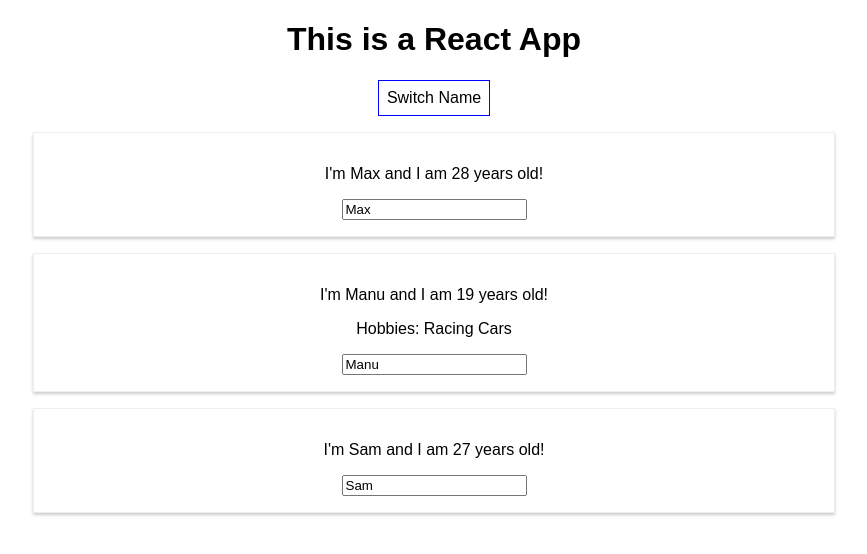
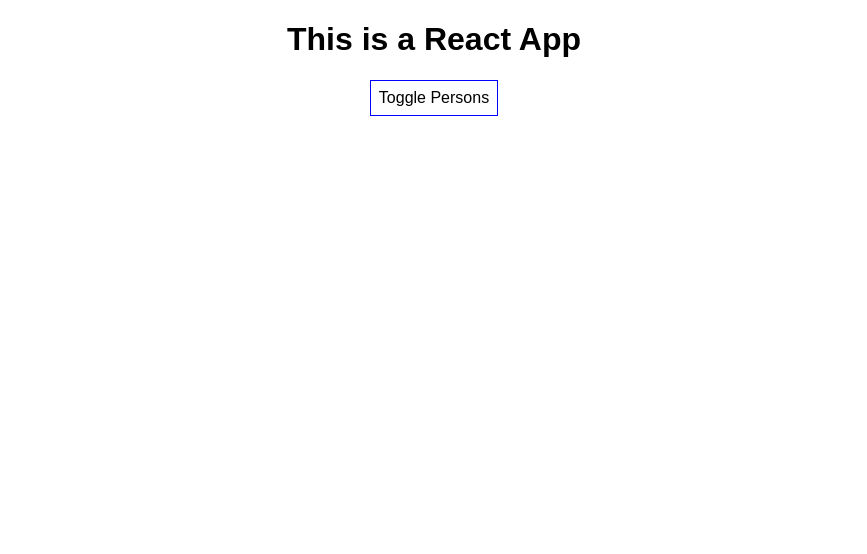
Before and after one commit to cwooz/reactListApp, a React (Create React App) app: page / in a window 1280 px wide. Shown: the top 554 px of the page, without its empty margins (206-1073 px from the left). Built offline with nearby package versions, Linux system fonts and the light colour scheme.

Commit message:
toggleLogic

```diff
--- a/src/App.js
+++ b/src/App.js
@@ -9,7 +9,8 @@
 			{ name: 'Manu', age: '19'},
 			{ name: 'Sam', age: '27' }
 		],
-		otherState: 'some other value'
+		otherState: 'some other value',
+		showPersons: false
 	}
 
 	switchNameHandler = (newName) => {
@@ -34,6 +35,11 @@
 	  })
 	}
 
+	togglePersonsHandler = () => {
+		const doesShow = this.state.showPersons;
+		this.setState({showPersons: !doesShow});
+	}
+
 
 	render() {
 		const style = {
@@ -50,7 +56,10 @@
 				<p></p>
 				<button
 					style={style}
-					onClick={() => this.switchNameHandler('Max!!!')}>Switch Name</button>
+					onClick={this.togglePersonsHandler}>Toggle Persons</button>
+				{
+					this.state.showPersons ?
+						<div>
 							<Person
 								name={this.state.persons[0].name}
 								age={this.state.persons[0].age} />
@@ -62,7 +71,9 @@
 							<Person
 								name={this.state.persons[2].name}
 								age={this.state.persons[2].age}
-					click={this.switchNameHandler.bind(this, 'Max!!')} />
+								click={this.switchNameHandler.bind(this, 'Max!!!')} />
+						</div> : null
+				}
 			</div>
 		);
 	}
```
Lines whose indentation alone changed are shown as unchanged.
